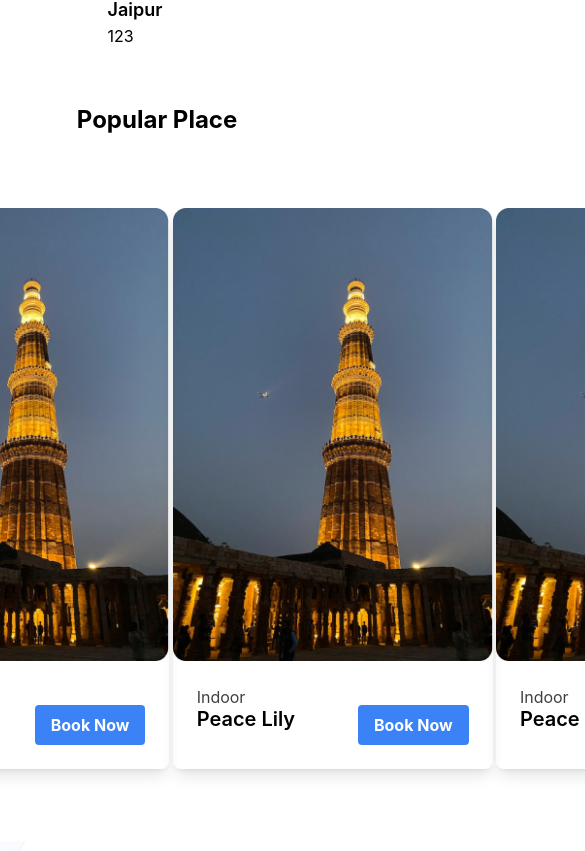
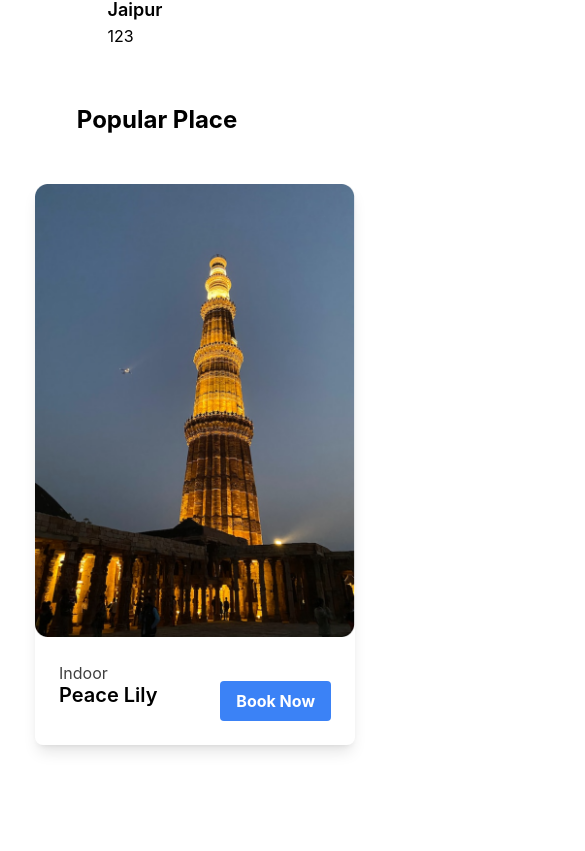
Before and after one commit to aruljohnsonalmabetter/MiPlace-Frontend, a React (Create React App) app in the folder miplace/: page / in a window 390 px wide. Shown: the part 1434-2285 px from the top of the page, 585 px wide, since content can reach past the window. Built offline with nearby package versions, Linux system fonts and the light colour scheme; no server answers.

Commit message:
responsive in popular search

```diff
--- a/miplace/src/components/Popularplace.jsx
+++ b/miplace/src/components/Popularplace.jsx
@@ -1,5 +1,6 @@
 import React from 'react'
 import image from '../images/Rectangle-3webp.webp'
+import "./styles.css";
 
 export const Popularplace = () => {
     return (
@@ -7,7 +8,7 @@ export const Popularplace = () => {
       <div className='mt-[2.246875rem]'>
        <h1 className='mx-[4.8rem]   text-2xl font-bold'> Popular Place</h1>
 
-        <div class="flex justify-center items-center ">
+        <div id = "popularsearch"class="flex justify-center items-center ">
 
 
 
--- a/miplace/src/components/styles.css
+++ b/miplace/src/components/styles.css
@@ -60,3 +60,10 @@
         }
 
     }
+ @media screen and (max-width: 2100px) {
+     #popularsearch{
+        flex-wrap: wrap;
+        gap:2px;
+     }
+
+ }
```
